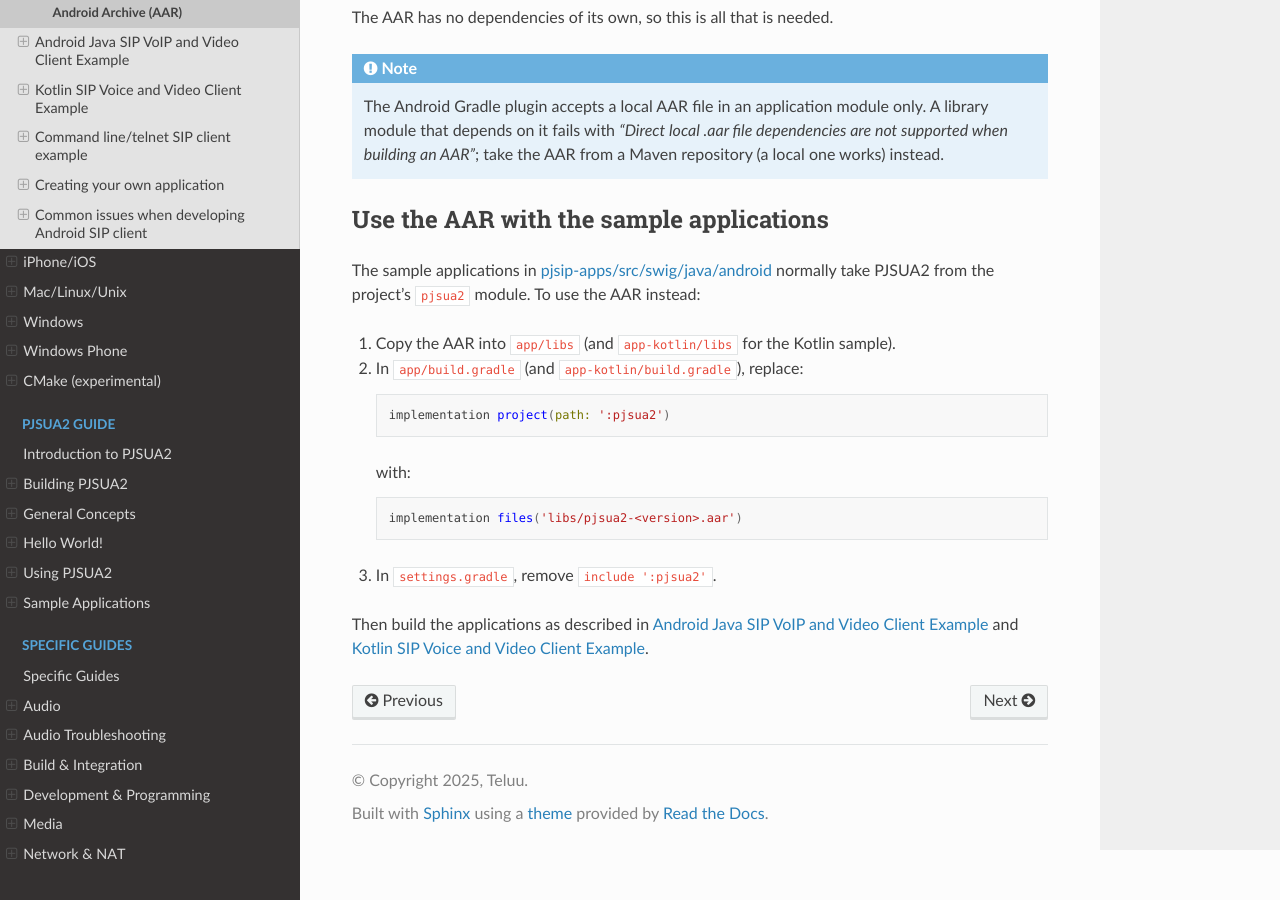
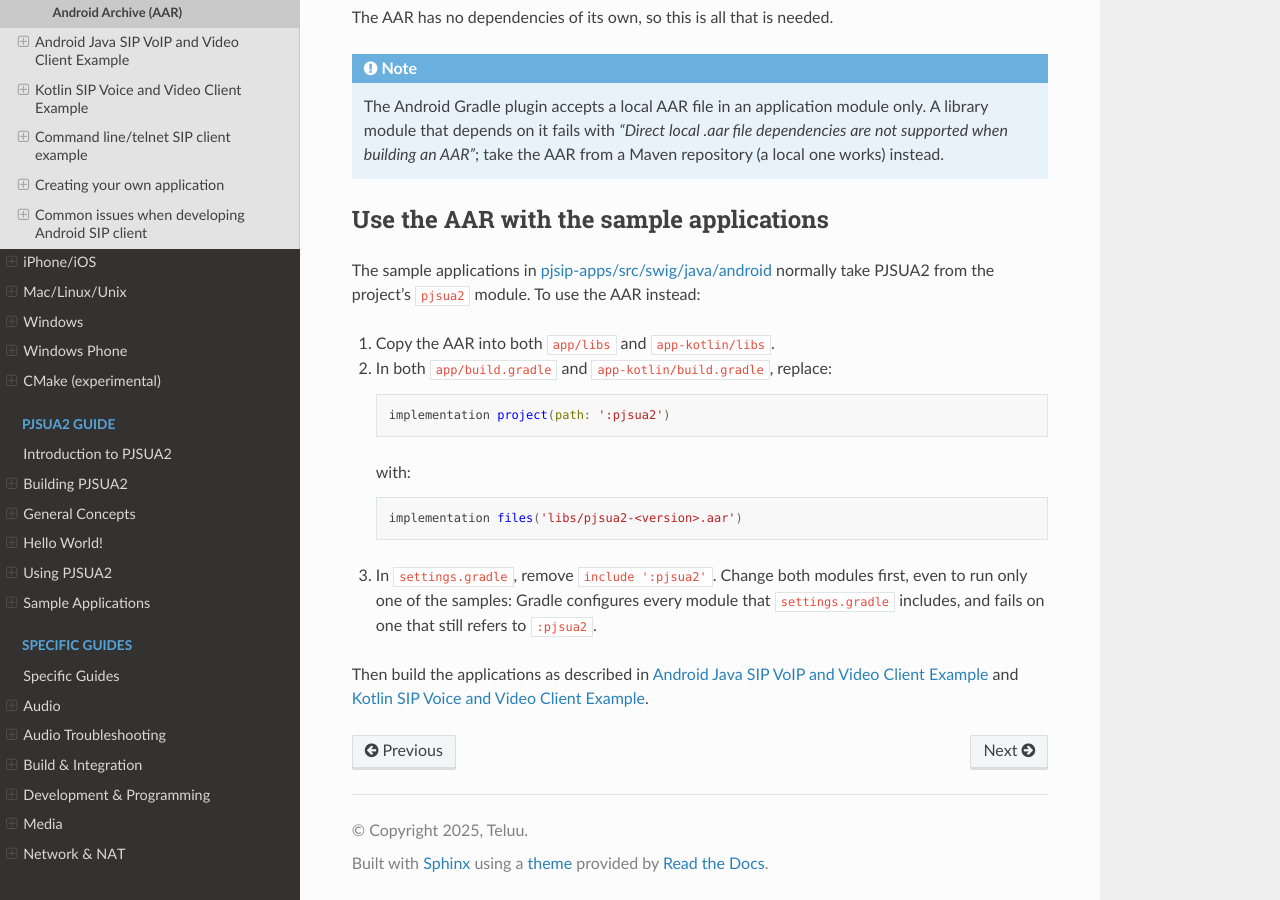
Before and after one commit to pjsip/pjproject_docs, a Sphinx documentation site: the page built from docs/source/get-started/android/aar.rst, in a window 1280 px wide and 900 px high, scrolled down 1604 px. Built offline with Sphinx 7.4.7 and the Read the Docs theme 3.1.0, drawn with Linux system fonts in a browser that asks for light colours; the version number could not be read and is left out.

Commit message:
Android: address review
- The static C++ runtime cannot be used with the prebuilt Oboe AAR,
  whose liboboe.so needs libc++_shared.so; say so where
  -DANDROID_STL=c++_static is offered.
- Pointing the sample applications at the AAR needs both modules
  changed before include ':pjsua2' is removed, as Gradle configures
  every included module.
- Say that the copy into an application's source set updates only the
  generated classes and leaves the application's own sources alone,
  following pjsip/pjproject#5415.

```diff
--- a/docs/source/get-started/android/aar.rst
+++ b/docs/source/get-started/android/aar.rst
@@ -83,8 +83,8 @@ Use the AAR with the sample applications
 The sample applications in :source:`pjsip-apps/src/swig/java/android` normally take PJSUA2 from
 the project's ``pjsua2`` module. To use the AAR instead:
 
-#. Copy the AAR into ``app/libs`` (and ``app-kotlin/libs`` for the Kotlin sample).
-#. In ``app/build.gradle`` (and ``app-kotlin/build.gradle``), replace:
+#. Copy the AAR into both ``app/libs`` and ``app-kotlin/libs``.
+#. In both ``app/build.gradle`` and ``app-kotlin/build.gradle``, replace:
 
    .. code-block:: groovy
 
@@ -96,6 +96,8 @@ the project's ``pjsua2`` module. To use the AAR instead:
 
       implementation files('libs/pjsua2-<version>.aar')
 
-#. In ``settings.gradle``, remove ``include ':pjsua2'``.
+#. In ``settings.gradle``, remove ``include ':pjsua2'``. Change both modules first, even to run
+   only one of the samples: Gradle configures every module that ``settings.gradle`` includes, and
+   fails on one that still refers to ``:pjsua2``.
 
 Then build the applications as described in :doc:`java-sip-client` and :doc:`kotlin-sip-client`.
```
Also changed, not shown: docs/source/get-started/android/build_cmake.rst (+8 -2 lines).
